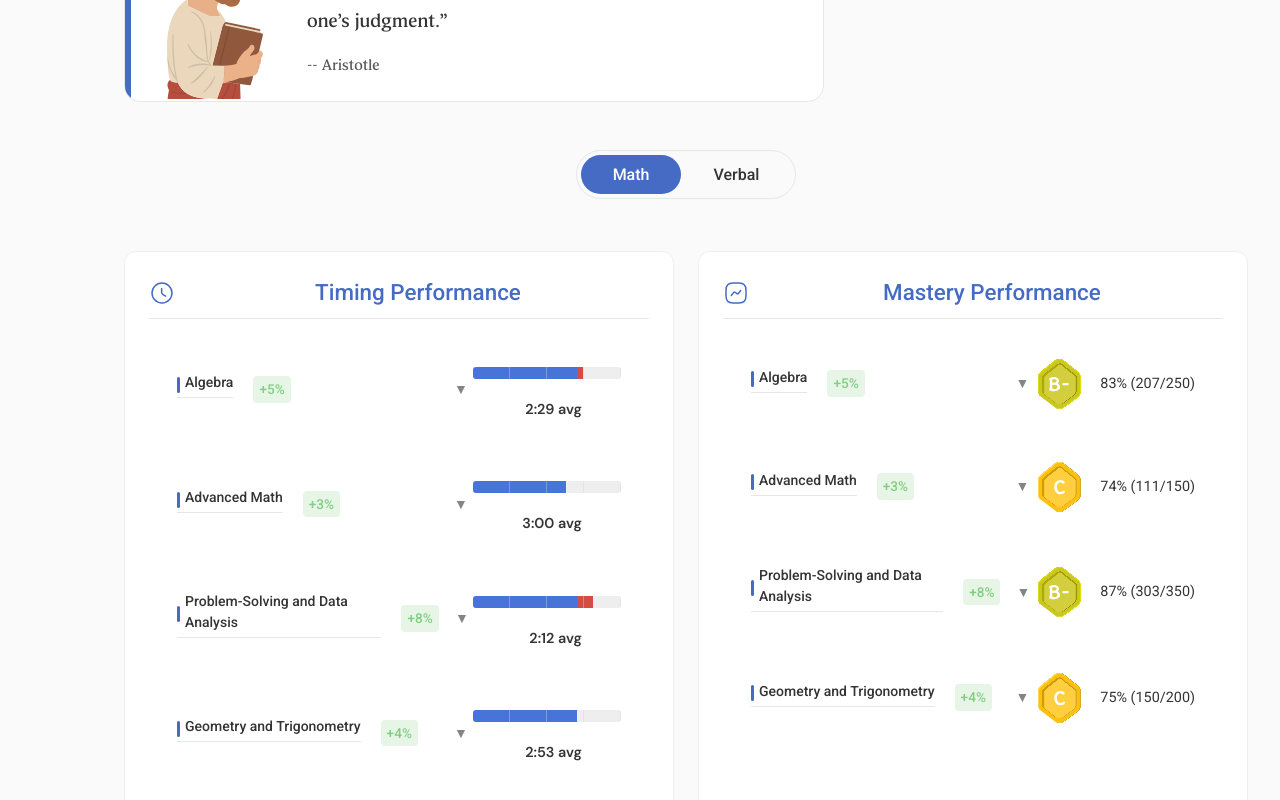
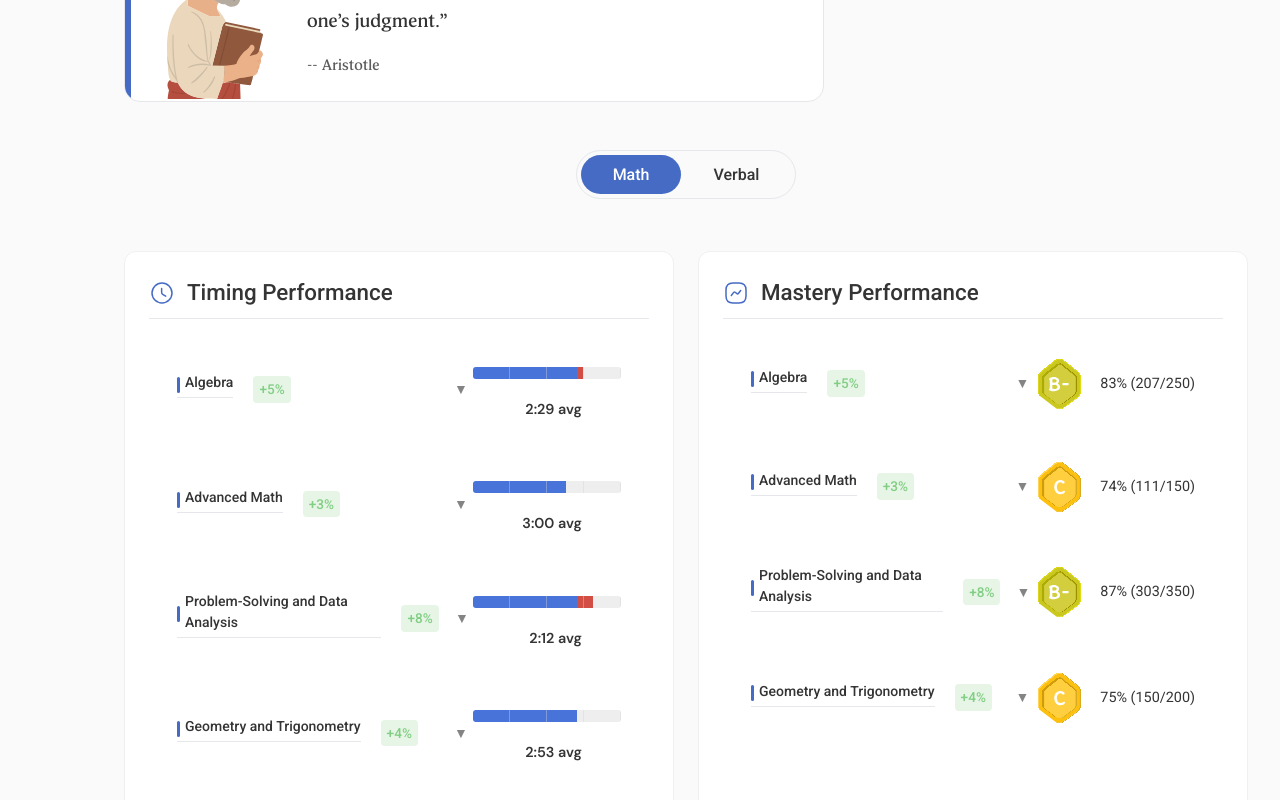
Before and after one commit to Orujhimaru/max_odyssey, a React (Vite) app: page /lab in a window 1280 px wide. Shown: the part 813-1613 px from the top of the page. Built offline with nearby package versions, Linux system fonts and the light colour scheme; sample sign-in values are in the browser's storage; a web font is replaced by a local one.

Commit message:
design: updated pic, and text color fixes

```diff
--- a/src/pages/LabPage/LabPage.css
+++ b/src/pages/LabPage/LabPage.css
@@ -109,9 +109,9 @@
 .lab-card-header h2 {
   font-size: 1.4rem;
   font-weight: 700;
-  color: var(--verbal-color);
+  color: var(--text-primary);
   margin: 0;
-  text-align: center;
+
   width: 100%;
 }
 
```
Also changed, not shown: src/assets/aristotle.svg.
